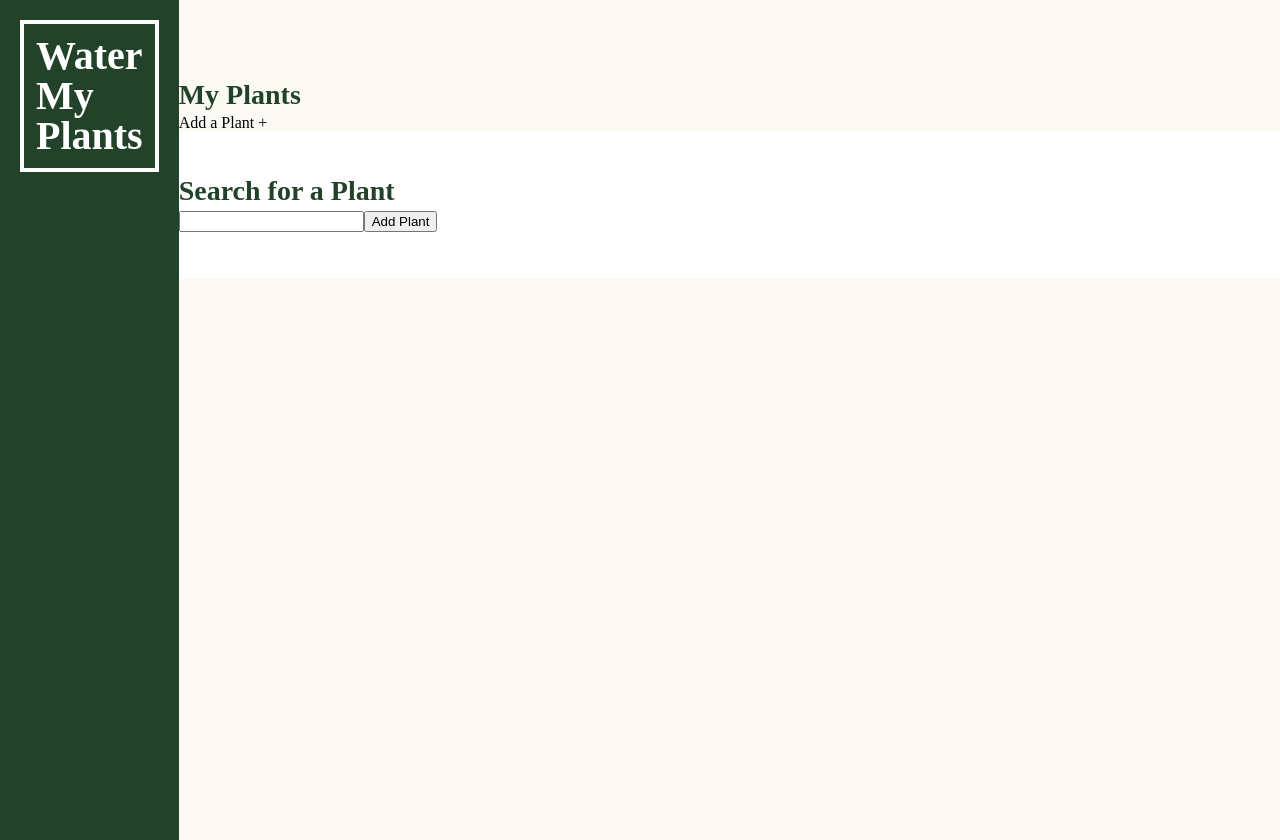
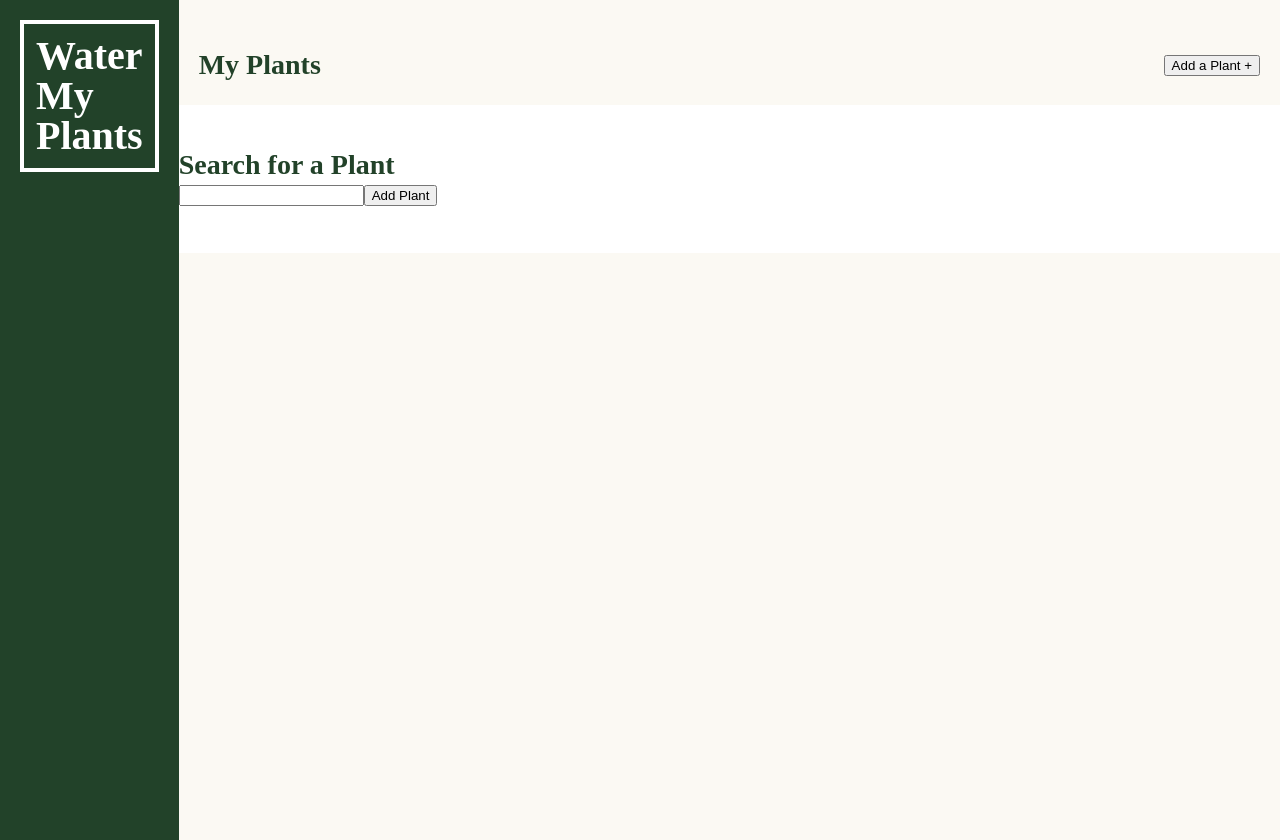
Before and after one commit to water-my-plants-tt27/frontend, a React (Create React App) app in the folder water-my-plants/: page / in a window 1280 px wide. Built offline with nearby package versions, Linux system fonts and the light colour scheme.

Commit message:
my plants components

```diff
--- a/water-my-plants/src/components/AddPlant.js
+++ b/water-my-plants/src/components/AddPlant.js
@@ -1,6 +1,6 @@
 import React from 'react'
 import styled from 'styled-components'
-import MyPlantsNav from './MyPlantsNav'
+import MyPlantsHeader from './MyPlantsHeader'
 
 //Styling
 const AddPlantDiv = styled.div`
@@ -15,7 +15,6 @@ const AddPlant = () => {
 
     return (
         <div>
-            <MyPlantsNav />
             <AddPlantDiv>
                 <h1>Search for a Plant</h1>
                 <form>
--- a/water-my-plants/src/components/MyPlants.js
+++ b/water-my-plants/src/components/MyPlants.js
@@ -3,7 +3,7 @@ import styled from 'styled-components'
 
 //Component Import
 import LeftBar from './LeftBar'
-import AddPlant from './AddPlant'
+import MyPlantsHeader from './MyPlantsHeader'
 
 //Styling
 const MyPlantsContainer = styled.div`
@@ -13,8 +13,7 @@ const MyPlantsContainer = styled.div`
 const MyPlantsBody = styled.div`
     width: 100%;
     background-color: #FBF9F3;
-    padding-top: 75px;
-
+    padding-top: 25px;
 `
 
 const MyPlants = () => {
@@ -23,7 +22,7 @@ const MyPlants = () => {
         <MyPlantsContainer>
             <LeftBar />
             <MyPlantsBody>
-                <AddPlant />
+                <MyPlantsHeader />
             </MyPlantsBody>
         </MyPlantsContainer>
     )
--- /dev/null
+++ b/water-my-plants/src/components/MyPlantsHeader.js
@@ -0,0 +1,30 @@
+import React from 'react'
+import styled from 'styled-components'
+
+//Component Import
+import AddPlant from './AddPlant'
+
+//STYLING
+const HeaderContainer = styled.div`
+    display: flex;
+    justify-content: space-between;
+    align-items: center;
+    padding: 20px;
+`
+
+const MyPlantsHeader = () => {
+
+    return (
+       <>
+            <HeaderContainer>
+                <h1>My Plants</h1>
+                <div>
+                    <button>Add a Plant +</button>
+                </div>
+            </HeaderContainer>
+            <AddPlant />
+        </>
+    )
+}
+
+export default MyPlantsHeader;
--- a/water-my-plants/src/components/MyPlantsNav.js
+++ /dev/null
@@ -1,16 +0,0 @@
-import React from 'react'
-import styled from 'styled-components'
-
-const MyPlantsNav = () => {
-
-    return (
-        <div>
-            <h1>My Plants</h1>
-            <div>
-                <div>Add a Plant +</div>
-            </div>
-        </div>
-    )
-}
-
-export default MyPlantsNav;
```
Also changed, not shown: water-my-plants/src/App.css (line endings or trailing spaces).
